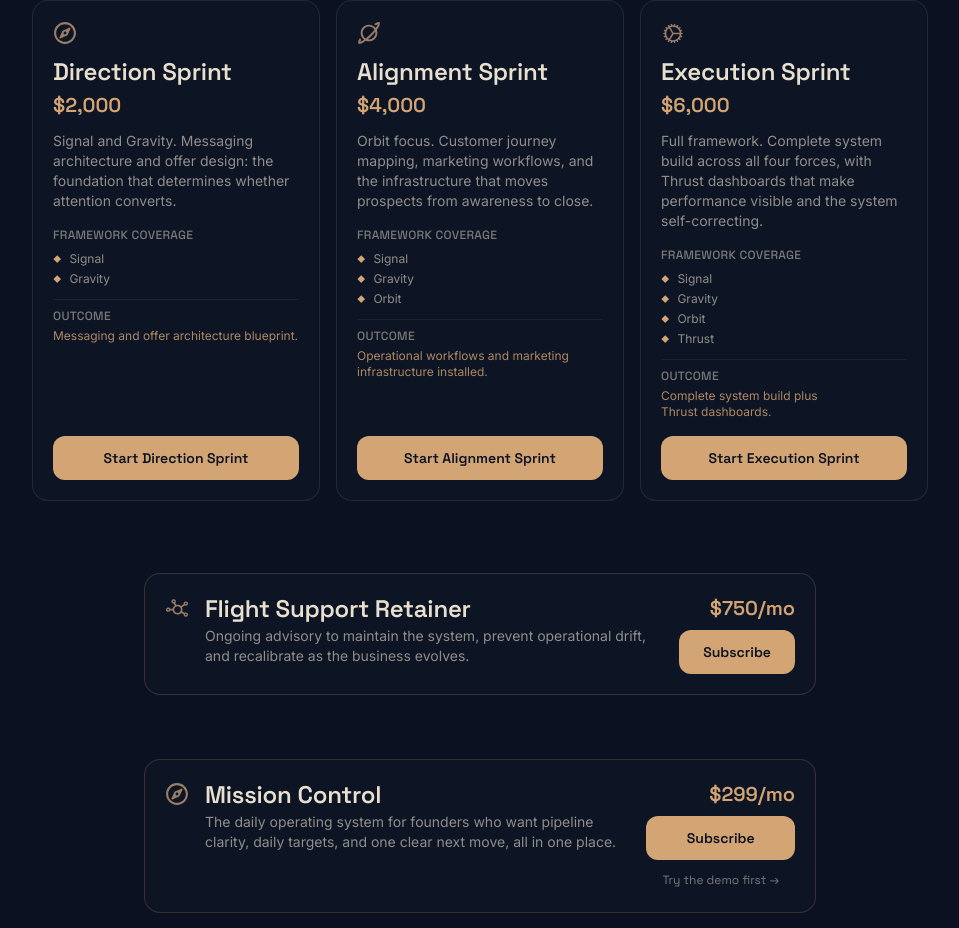
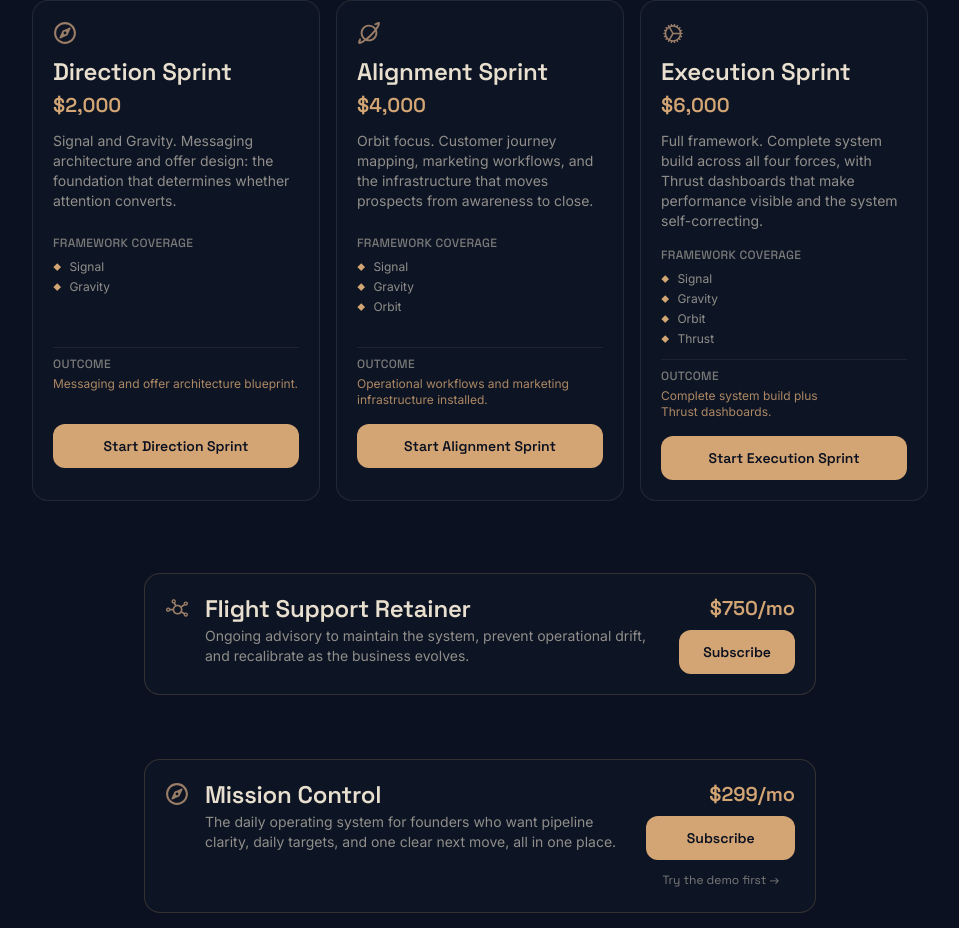
Before and after one commit to jordanknight1992-dotcom/cosmic-reach-creative, a Next.js app: page /pricing in a window 1280 px wide. Shown: the part 1494-2422 px from the top of the page, without its empty margins (160-1119 px from the left). Built offline with nearby package versions, Linux system fonts and the light colour scheme.

Commit message:
Align sprint card sections horizontally with min-heights

```diff
--- a/src/app/pricing/page.tsx
+++ b/src/app/pricing/page.tsx
@@ -207,15 +207,14 @@ export default function PricingPage() {
                 <p className="text-copper font-display font-semibold text-xl mb-3">
                   {tier.price}
                 </p>
-                <p className="text-sm text-starlight/60 mb-4">
+                <p className="text-sm text-starlight/60 mb-4 min-h-[5.5rem]">
                   {tier.description}
                 </p>
-                <div className="space-y-3">
                 <div>
                   <p className="text-xs font-display font-medium tracking-wide text-starlight/50 uppercase mb-2">
                     Framework coverage
                   </p>
-                    <ul className="space-y-1">
+                  <ul className="space-y-1 min-h-[5.5rem]">
                     {tier.coverage.map((item) => (
                       <li key={item} className="flex items-center gap-2 text-xs text-starlight/60">
                         <span className="text-copper text-[8px]" aria-hidden="true">&#9670;</span>
@@ -228,10 +227,9 @@ export default function PricingPage() {
                   <p className="text-xs font-display font-medium tracking-wide text-starlight/50 uppercase mb-1">
                     Outcome
                   </p>
-                    <p className="text-xs text-copper/80">{tier.outcome}</p>
+                  <p className="text-xs text-copper/80 min-h-[2rem]">{tier.outcome}</p>
                 </div>
-                </div>
-                <div className="mt-auto pt-4">
+                <div className="pt-4">
                   <StripeBuyButton buyButtonId={tier.buyButtonId} label={`Start ${tier.name}`} />
                 </div>
               </article>
```
Lines whose indentation alone changed are shown as unchanged.
